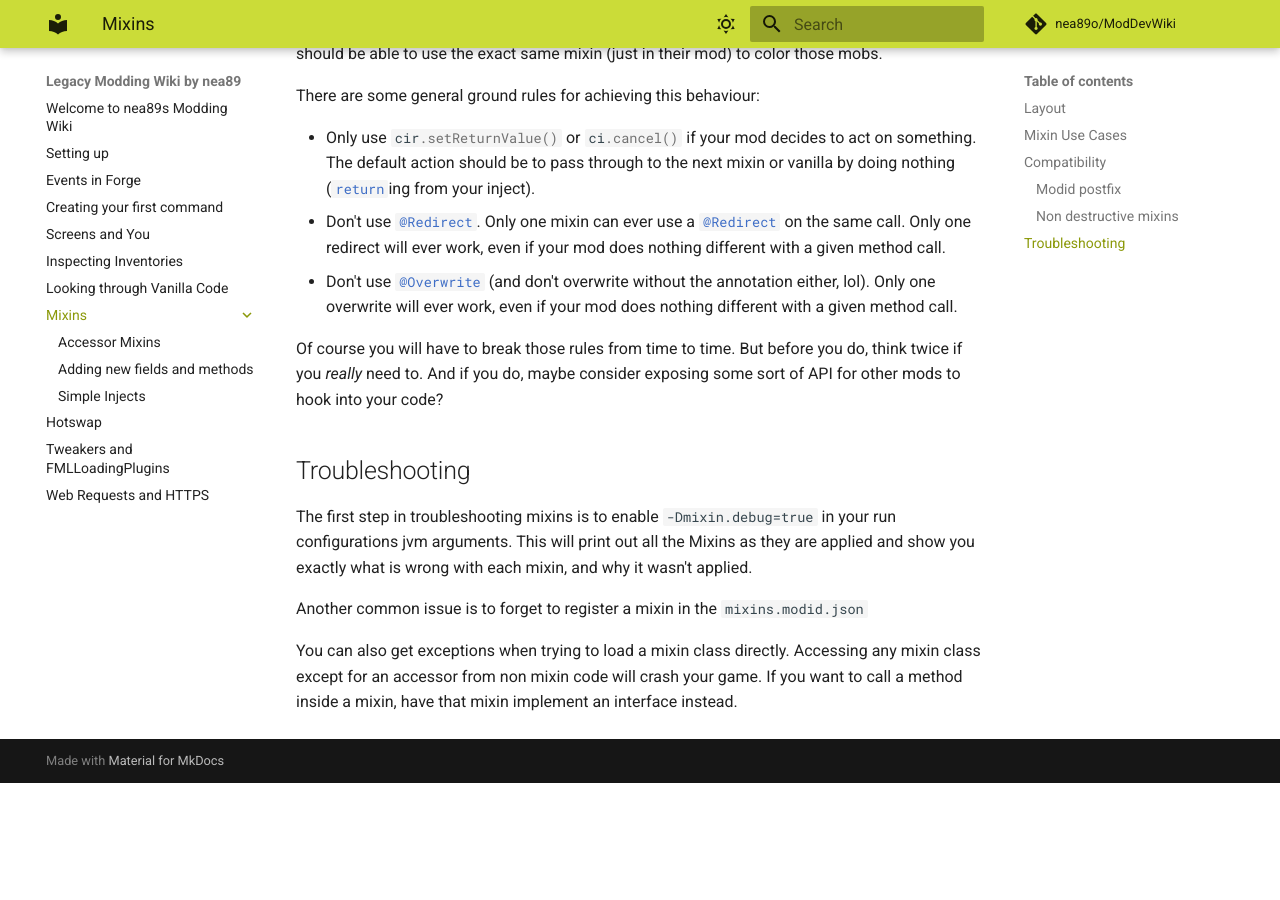
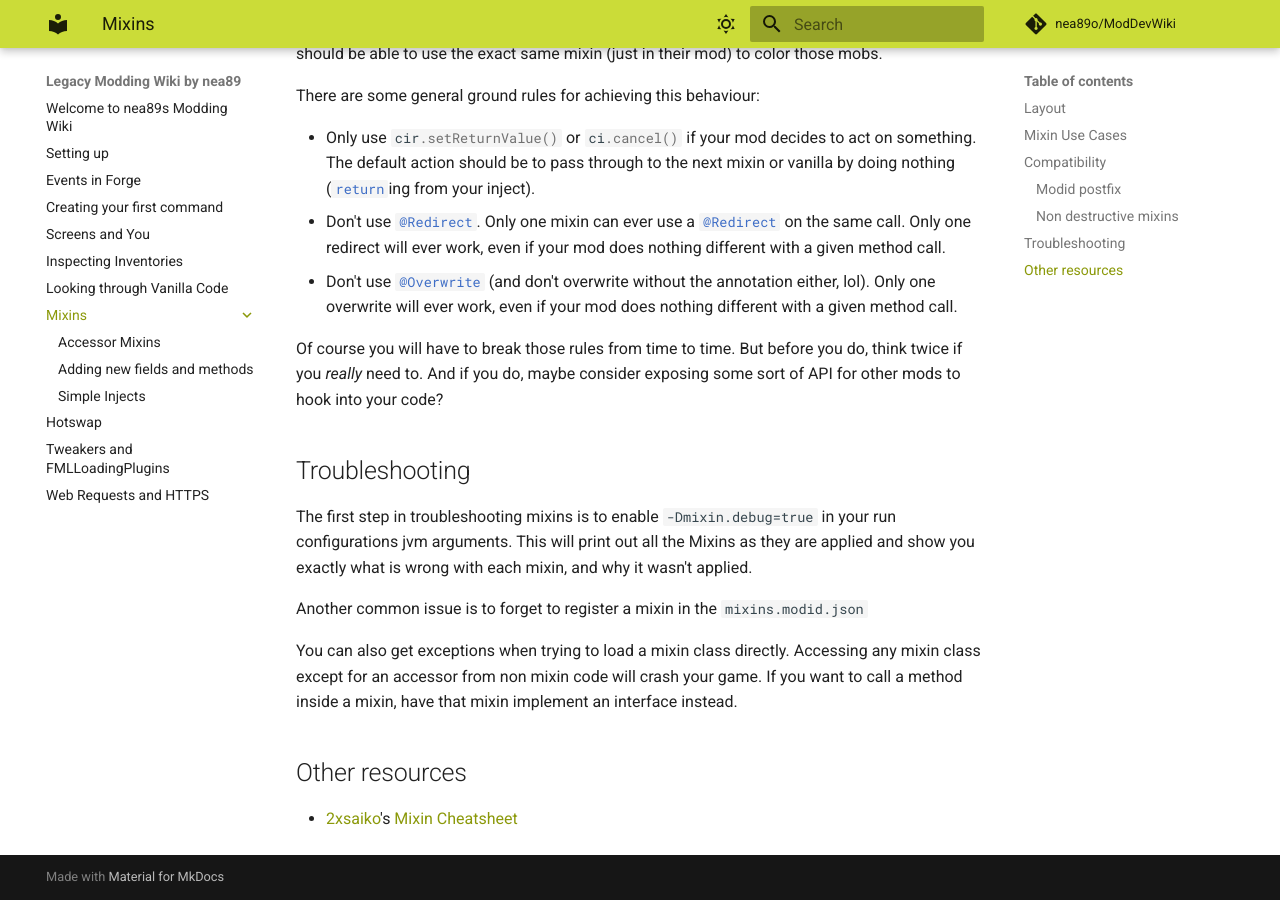
Before and after one commit to nea89o/ModDevWiki, an MkDocs documentation site: the page built from docs/mixins/index.md, in a window 1280 px wide and 900 px high, scrolled down 2030 px. Built offline with MkDocs 1.6.1 and Material for MkDocs 9.7.7, drawn with Linux system fonts in a browser that asks for light colours; comment, search, counter and statistics services are not loaded; before the commit the page ends 2813 px from its top, so only the background shows below that.

Commit message:
Add 2xsaiko mixin cheat shee

```diff
--- a/docs/mixins/index.md
+++ b/docs/mixins/index.md
@@ -80,3 +80,8 @@ The first step in troubleshooting mixins is to enable `-Dmixin.debug=true` in yo
 Another common issue is to forget to register a mixin in the `mixins.modid.json`
 
 You can also get exceptions when trying to load a mixin class directly. Accessing any mixin class except for an accessor from non mixin code will crash your game. If you want to call a method inside a mixin, have that mixin implement an interface instead.
+
+
+## Other resources
+
+- [2xsaiko](https://dblsaiko.net/)'s [Mixin Cheatsheet](https://github.com/2xsaiko/mixin-cheatsheet/blob/master/README.md)
```
